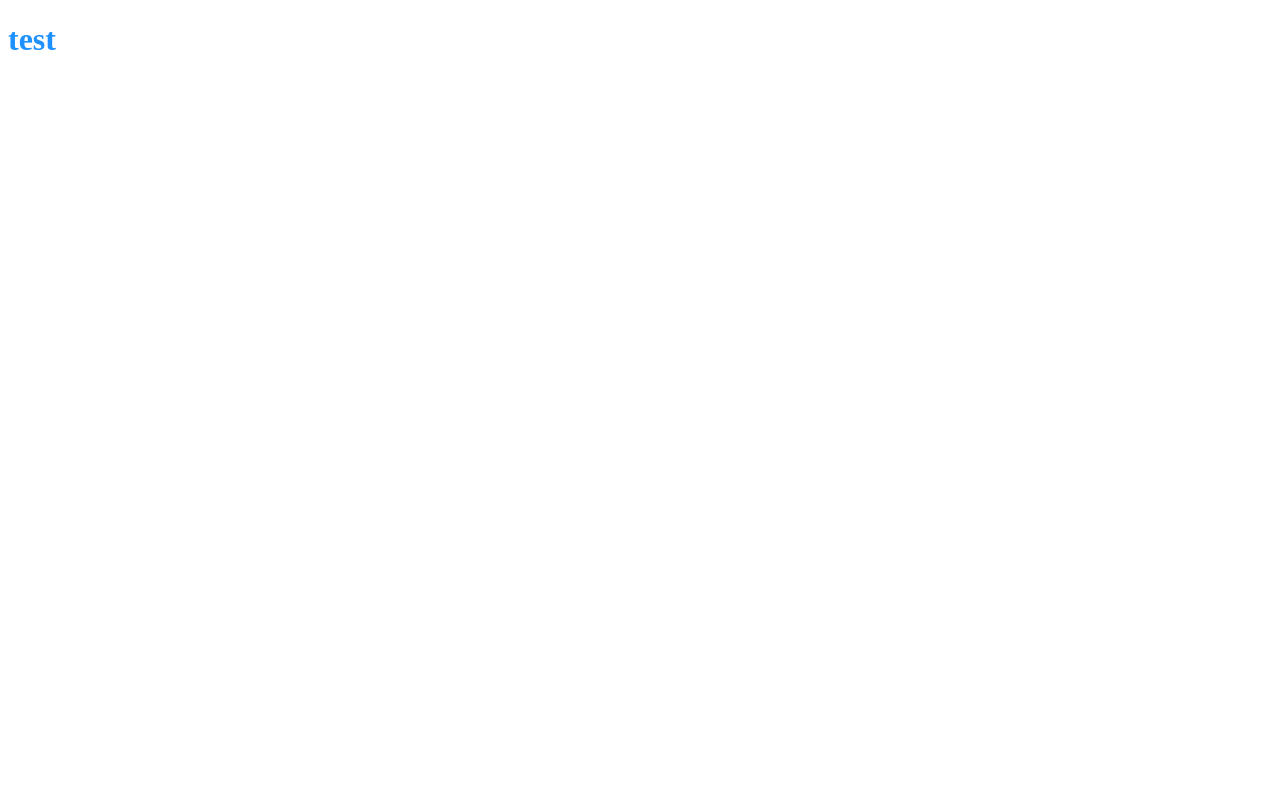
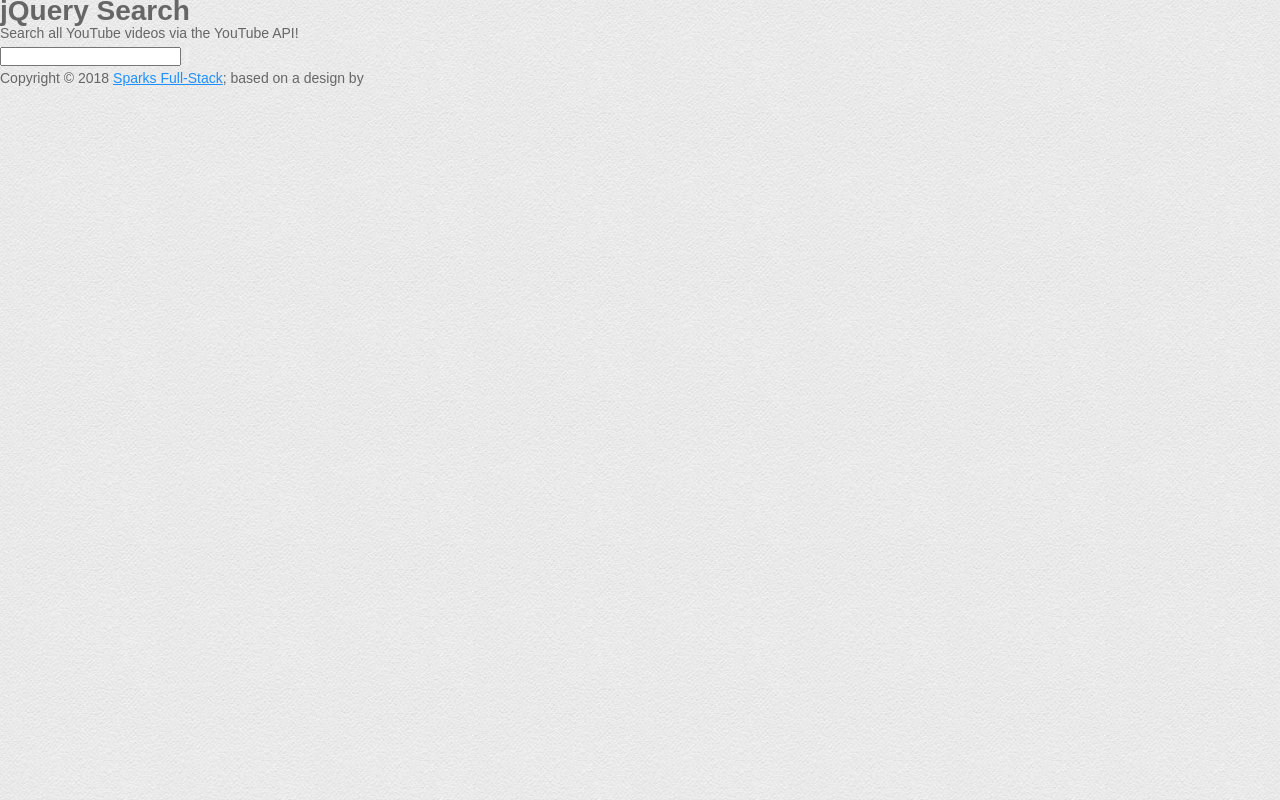
Before and after one commit to SparksFullStack/jquery-search-engine, a plain HTML site: page index.html in a window 1280 px wide. Drawn offline with nearby package versions, Linux system fonts and the light colour scheme.

Commit message:
html filled in--styling and JS left to do

```diff
--- a/css/style.css
+++ b/css/style.css
@@ -1,3 +1,31 @@
-.red {
+* {
+    padding: 0;
+    margin: 0;
+    box-sizing: border-box;
+}
+
+body {
+    font-family: "Segoue", sans-serif;
+    line-height: 1.6em;
+    color: #666;
+    background: #e1e1e1 url(../img/creampaper.png);
+    font-size: 14px;
+}
+
+a {
+    color: #333;
+    text-decoration: nonoe;
+}
+
+.container {
+    width: 740px;
+}
+
+#footer-link {
     color: dodgerblue;
 }
+
+#footer-link:hover,
+#footer-link:active {
+    text-decoration: underline;
+}
--- a/index.html
+++ b/index.html
@@ -1,12 +1,37 @@
 <!DOCTYPE html>
 <html>
     <head>
+        <title>jQuery Search Engine for YouTube</title>
 
+        <link rel='stylesheet' href='css/style.css'>
         <script src="https://ajax.googleapis.com/ajax/libs/jquery/3.3.1/jquery.min.js"></script>
         <script src='js/index.js'></script>
-        <link rel='stylesheet' href='css/style.css'>
     </head>
     <body>
-        <h1>test</h1>
+        <div class="container">
+            <header>
+                <h1>jQuery <span>Search</span></h1>
+                <p>Search all YouTube videos via the YouTube API!</p>
+            </header>
+
+            <section>
+                <form onsubmit="return search()" id="search-form" name="search-form">
+                    <div class="fieldcontainer">
+                        <input type="search" name="search-field" id="query" class="search-field" placholder="Search YouTube...">
+                        <input type="submit" name="search-btn" id="search-btn" value="">
+                    </div>
+                </form>
+
+                <ul id="results">
+                    <div class="buttons">
+
+                    </div>
+                </ul>
+            </section>
+
+            <footer>
+                <p>Copyright &copy; 2018 <a id="footer-link" href="https://charlie-sparks-portfolio.herokuapp.com/index.html">Sparks Full-Stack</a>; based on a design by </p>
+            </footer>
+        </div>
     </body>
 </html>
--- a/js/index.js
+++ b/js/index.js
@@ -1,3 +1,5 @@
+// AIzaSyDVsESHdelHRLqPZcaR5kcyQqVlMTxlW_Y
+
 $(document).ready(() => {
     $('h1').addClass('red');
 })
```
